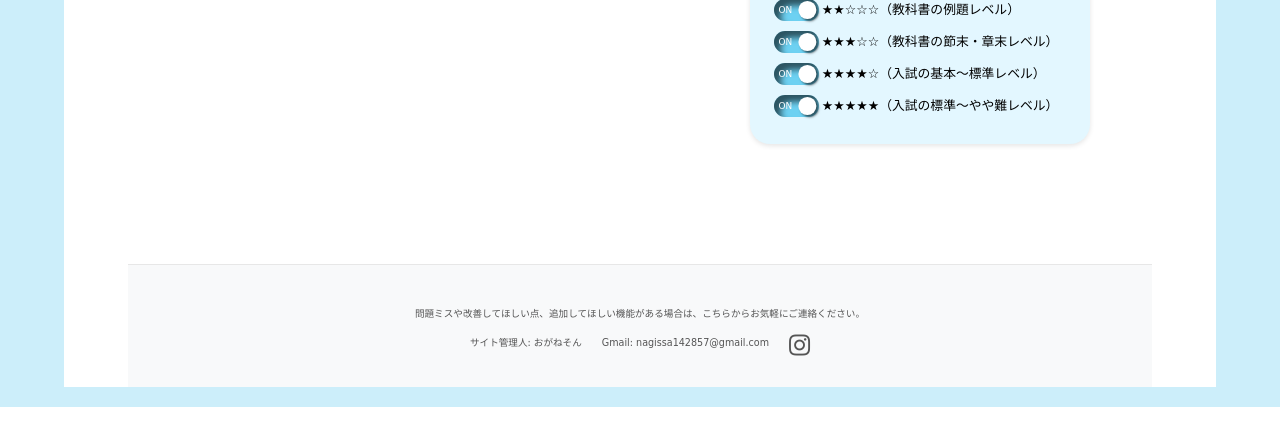
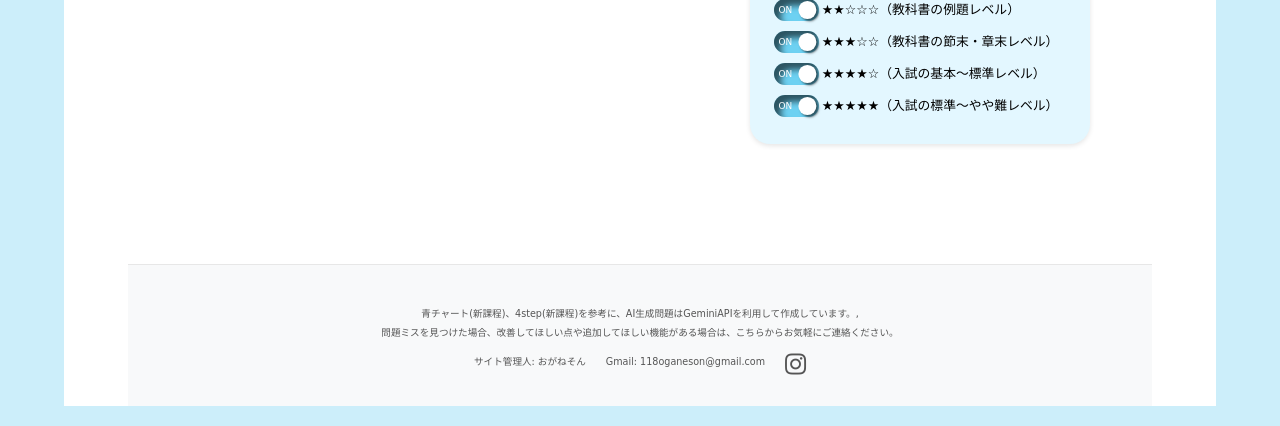
Before and after one commit to oganes-son/randomly, a Flask app: page /home in a window 1280 px wide. Shown: the part 954-1380 px from the top of the page. Run offline with Flask 3, Linux system fonts and the light colour scheme; the visitor is signed in with stand-in values (Sample User, id 1); some web fonts are replaced.

Commit message:
Update 7/5

```diff
--- a/templates/footer.html
+++ b/templates/footer.html
@@ -2,11 +2,12 @@
 <footer class="site-footer-contact">
     <div class="footer-content">
         <p>
-            問題ミスや改善してほしい点、追加してほしい機能がある場合は、こちらからお気軽にご連絡ください。
+            青チャート(新課程)、4step(新課程)を参考に、AI生成問題はGeminiAPIを利用して作成しています。,<br>
+            問題ミスを見つけた場合、改善してほしい点や追加してほしい機能がある場合は、こちらからお気軽にご連絡ください。
         </p>
         <div class="contact-info">
             <span>サイト管理人: おがねそん</span>
-            <span>Gmail: nagissa142857@gmail.com</span>
+            <span>Gmail: 118oganeson@gmail.com</span>
             <!-- ★修正：テキストリンクをアイコンリンクに変更 -->
             <span>
                 <a href="https://www.instagram.com/oganes.son/" target="_blank" rel="noopener noreferrer" class="contact-icon" aria-label="Instagram">
```
